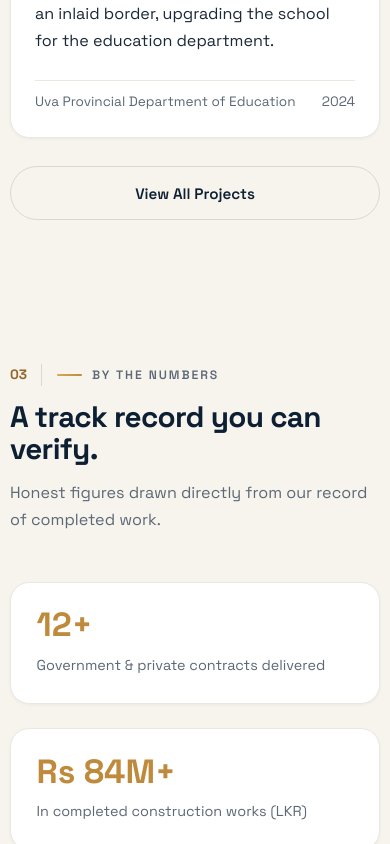
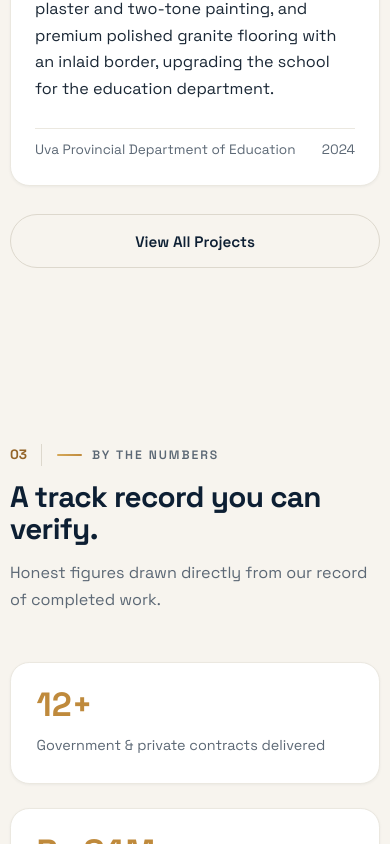
Before and after one commit to RizAhd/Bluemoon-Private-limited-Website, a Next.js app: page / in a window 390 px wide. Shown: the part 5084-5928 px from the top of the page. Built offline with nearby package versions, Linux system fonts and the light colour scheme.

Commit message:
fix: update section space variable for improved layout responsiveness

```diff
--- a/app/globals.css
+++ b/app/globals.css
@@ -84,7 +84,7 @@
   --shadow-soft: 0 22px 48px -26px rgba(16, 32, 52, 0.28);
   --shadow-lift: 0 34px 64px -30px rgba(16, 32, 52, 0.34);
   --container: min(1240px, calc(100% - clamp(1.25rem, 5vw, 5rem)));
-  --section-space: clamp(4rem, 7vw, 7rem);
+  --section-space: clamp(5rem, 9vw, 9rem);
   --tracking-label: 0.16em;
   --transition: 260ms cubic-bezier(0.33, 1, 0.68, 1);
   color-scheme: light;
```
